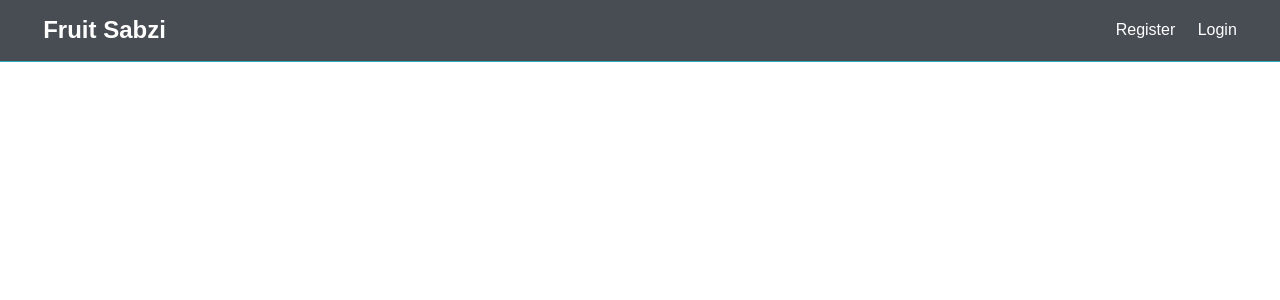
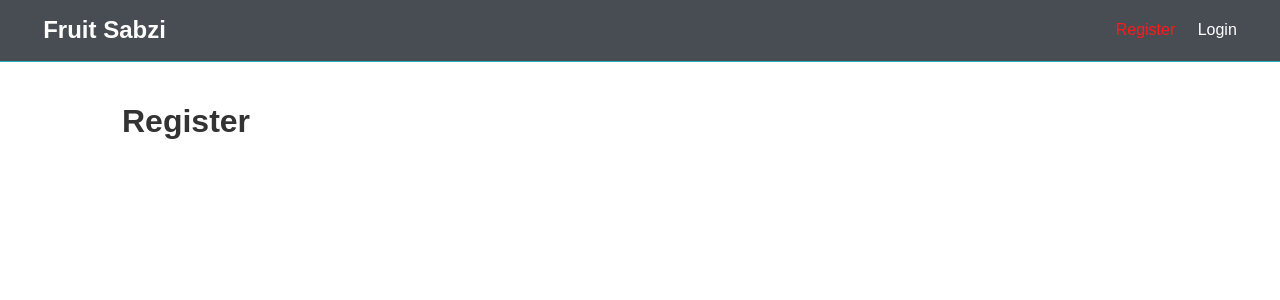
Before and after one commit to SamirDanial/fruitclient, a React (Create React App) app: page /register in a window 1280 px wide. Shown: the top 300 px of the page. Built offline with nearby package versions, Linux system fonts and the light colour scheme; the HTML template or start-up script is replaced by a standard one.

Commit message:
small changes regarding navLink

```diff
--- a/src/App.js
+++ b/src/App.js
@@ -1,5 +1,5 @@
 import { BrowserRouter as Router, Route, Routes } from "react-router-dom";
-import { Landing, Navbar } from "./components";
+import { Landing, Navbar, Login, Register } from "./components";
 import "./App.css";
 
 function App() {
@@ -9,6 +9,8 @@ function App() {
         <Navbar />
         <Routes>
           <Route path="/" element={<Landing />} />
+          <Route path="/login" element={<Login />} />
+          <Route path="/register" element={<Register />} />
         </Routes>
       </Router>
     </>
--- /dev/null
+++ b/src/components/auth/Login.js
@@ -0,0 +1,11 @@
+import React from 'react'
+
+const Login = () => {
+    return (
+        <div className='container'>
+            <h1>Login</h1>
+        </div>
+    )
+}
+
+export default Login
--- /dev/null
+++ b/src/components/auth/Register.js
@@ -0,0 +1,11 @@
+import React from 'react'
+
+const Register = () => {
+    return (
+        <div className='container'>
+            <h1>Register</h1>
+        </div>
+    )
+}
+
+export default Register
--- a/src/components/index.js
+++ b/src/components/index.js
@@ -1,2 +1,4 @@
 export {default as Landing} from './layout/Landing';
-export {default as Navbar} from './layout/Navbar'
+export {default as Navbar} from './layout/Navbar';
+export {default as Login} from './auth/Login';
+export {default as Register} from './auth/Register';
--- a/src/components/layout/Navbar.js
+++ b/src/components/layout/Navbar.js
@@ -1,4 +1,7 @@
 import React from "react";
+import { NavLink } from 'react-router-dom';
+
+import classes from './Navbar.module.css';
 
 const Navbar = () => {
   return (
@@ -10,10 +13,10 @@ const Navbar = () => {
       </h1>
       <ul>
         <li>
-          <a href="register.html">Register</a>
+          <NavLink className={(navData) => navData.isActive ? classes.active : ''} to='/register'>Register</NavLink>
         </li>
         <li>
-          <a href="login.html">Login</a>
+          <NavLink className={(navData) => navData.isActive ? classes.active : ''} to='/login'>Login</NavLink>
         </li>
       </ul>
     </nav>
--- /dev/null
+++ b/src/components/layout/Navbar.module.css
@@ -0,0 +1,3 @@
+.active{
+    color: red !important;
+}
```
